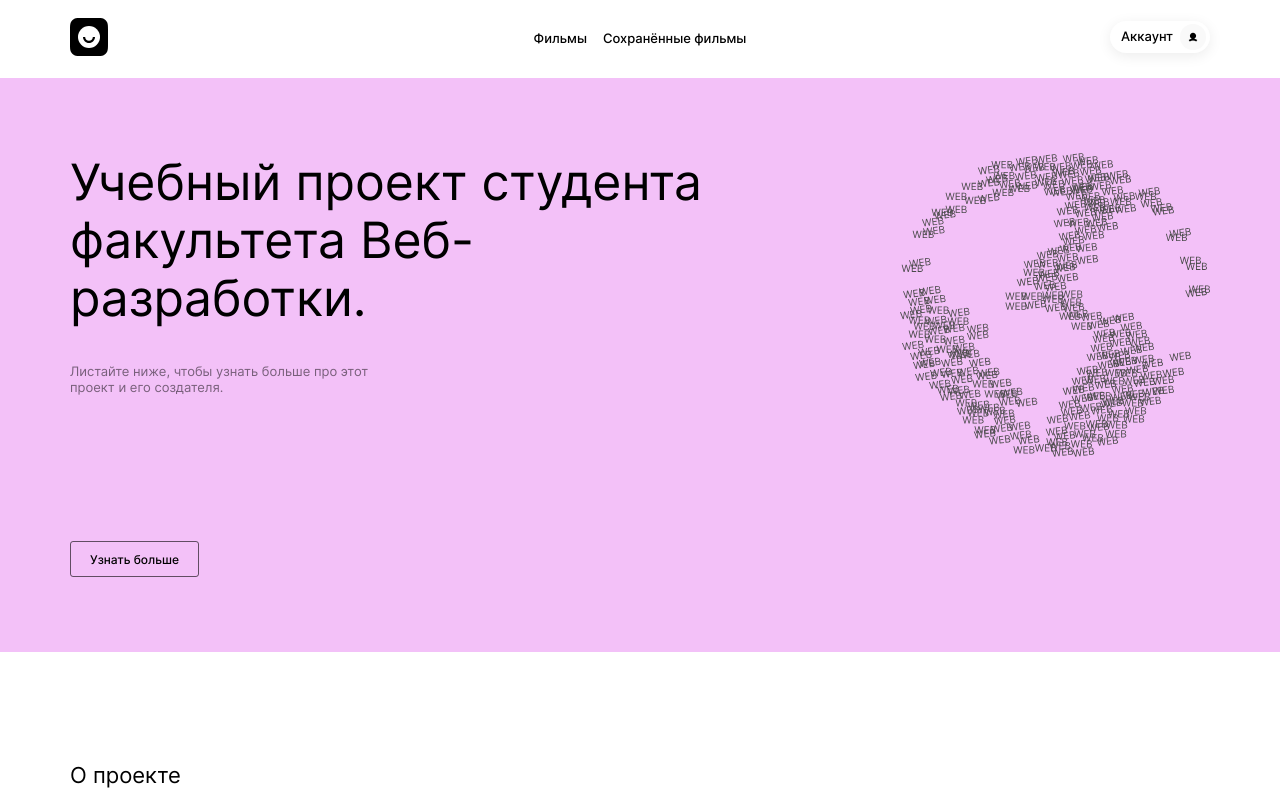
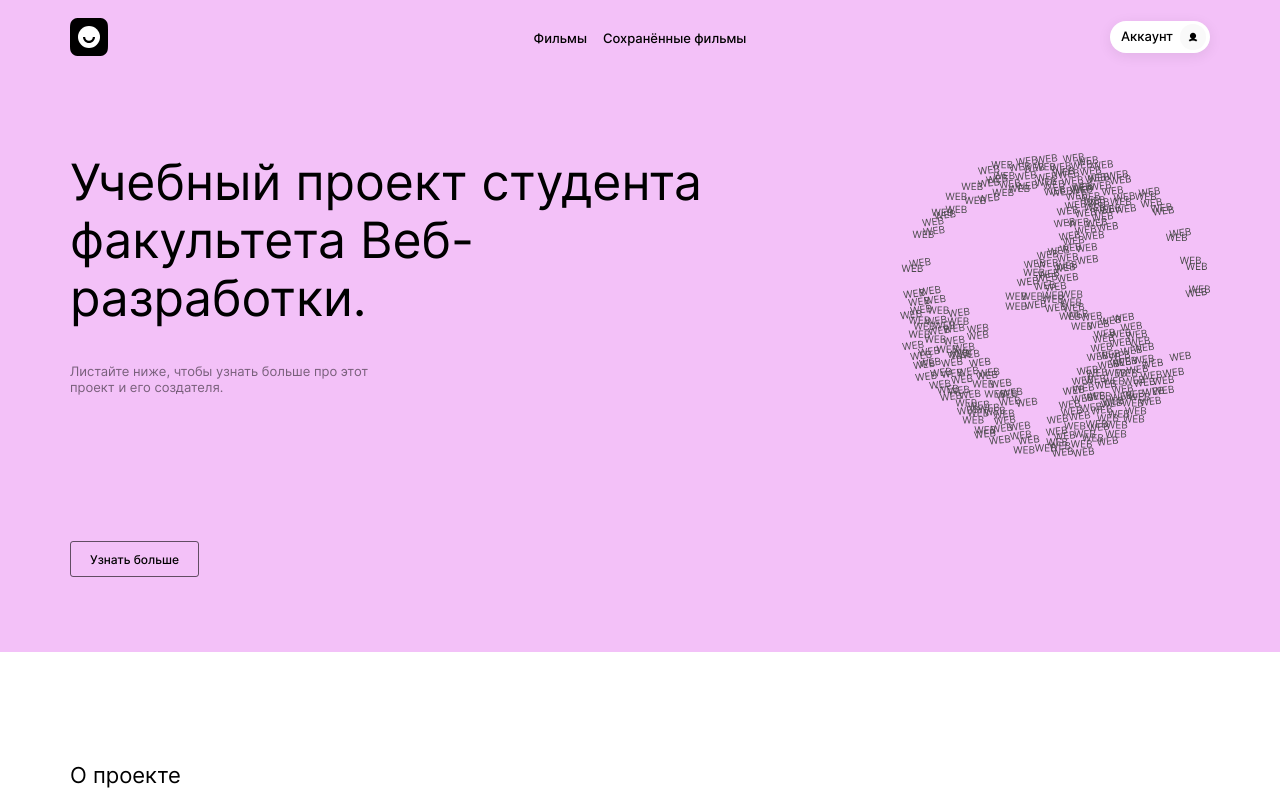
Before and after one commit to RitisBarauskas/movies-explorer-frontend, a React (Create React App) app: page / in a window 1280 px wide. Shown: the top 800 px of the page. Built offline with nearby package versions, Linux system fonts and the light colour scheme.

Commit message:
Изменена логика отображения хидера

```diff
--- a/src/components/App/App.js
+++ b/src/components/App/App.js
@@ -14,6 +14,7 @@ import Profile from "../Profile/Profile";
 import PageNotFound from "../PageNotFound/PageNotFound";
 
 function App() {
+    const isIndex = true;
     return (
         <div className="app">
             <Switch>
@@ -36,7 +37,9 @@ function App() {
                     <PageNotFound />
                 </Route>
                 <Route path="/">
-                    <Header />
+                    <Header
+                        isIndex={isIndex}
+                    />
                     <Promo />
                     <AboutProject />
                     <Techs />
--- a/src/components/Header/Header.css
+++ b/src/components/Header/Header.css
@@ -6,7 +6,7 @@
     max-width: 1280px;
 }
 
-.header_auth {
+.header_no-index {
     background-color: #fff;
 }
 
--- a/src/components/Header/Header.js
+++ b/src/components/Header/Header.js
@@ -5,10 +5,10 @@ import Navigation from "../Navigation/Navigation";
 import {useState} from "react";
 
 
-function Header() {
+function Header({isIndex}) {
     const [isLogin, setIsLogin] = useState(true);
 
-    const headerClass = `header ${isLogin ? 'header_auth' : ''}`;
+    const headerClass = `header ${!isIndex ? 'header_no-index' : ''}`;
 
     let navigation;
 
```
